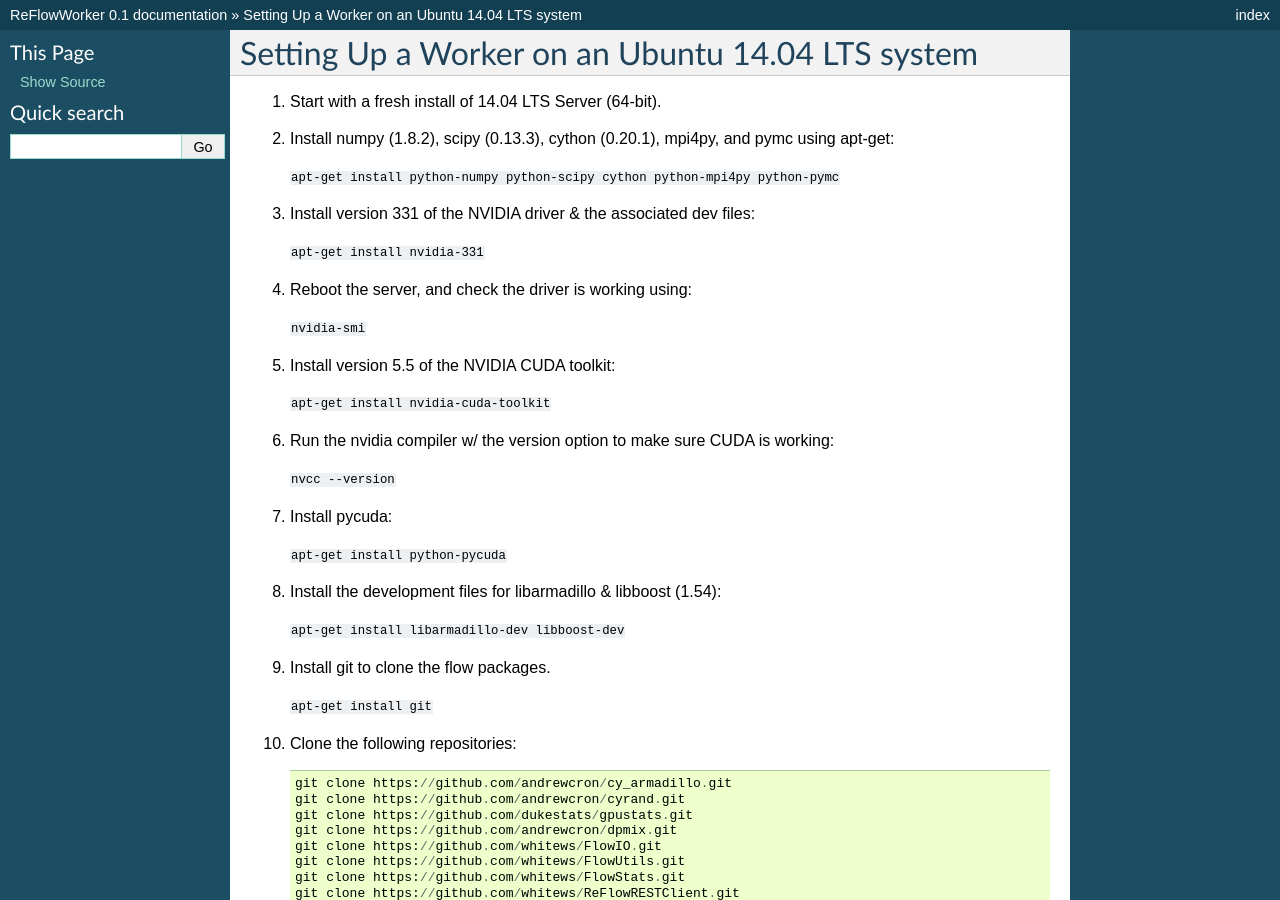
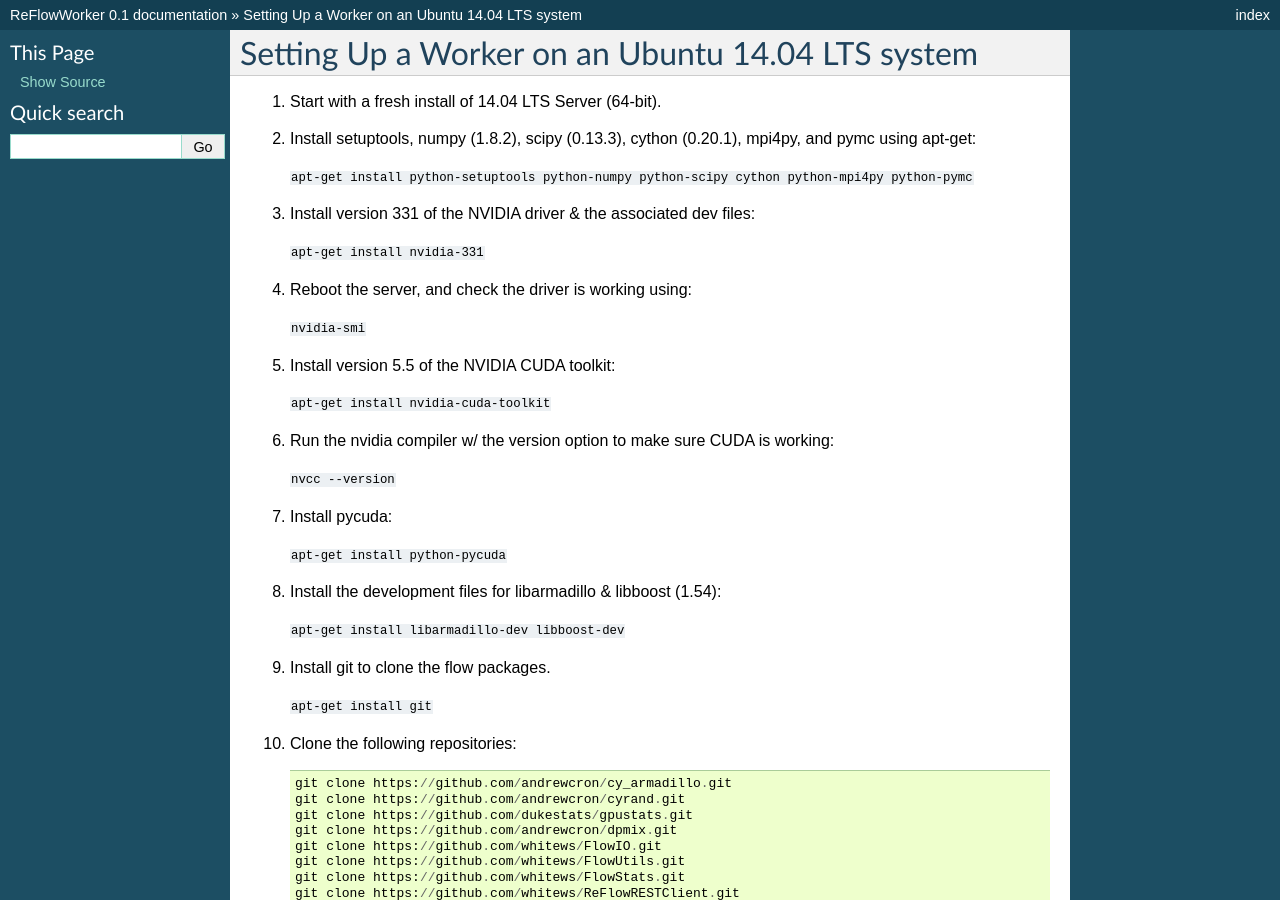
Before and after one commit to whitews/ReFlowWorker, a Sphinx documentation site: the page built from docs/source/worker-setup-ubuntu-14.04.rst, in a window 1280 px wide and 900 px high. Built offline with Sphinx 7.4.7, drawn with Linux system fonts in a browser that asks for light colours; formulas are drawn with MathJax 3.

Commit message:
add python setuptools

```diff
--- a/docs/source/worker-setup-ubuntu-14.04.rst
+++ b/docs/source/worker-setup-ubuntu-14.04.rst
@@ -3,9 +3,9 @@
 
 #.  Start with a fresh install of 14.04 LTS Server (64-bit).
 
-#.  Install numpy (1.8.2), scipy (0.13.3), cython (0.20.1), mpi4py, and pymc using apt-get:
+#.  Install setuptools, numpy (1.8.2), scipy (0.13.3), cython (0.20.1), mpi4py, and pymc using apt-get:
 
-    ``apt-get install python-numpy python-scipy cython python-mpi4py python-pymc``
+    ``apt-get install python-setuptools python-numpy python-scipy cython python-mpi4py python-pymc``
 
 #.  Install version 331 of the NVIDIA driver & the associated dev files:
 
```
